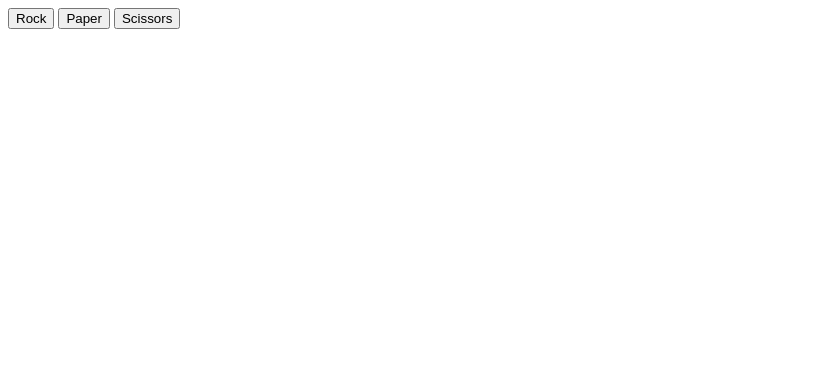
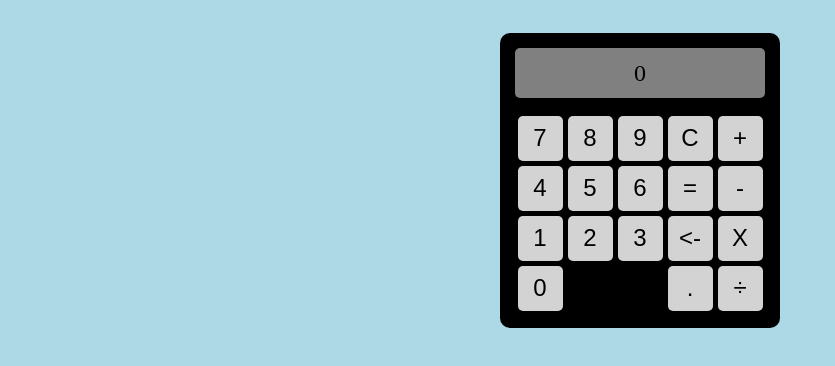
Before and after one commit to Oisin-Anderson/OdinProjectWork, a plain HTML site: page Foundations/Javascript/Calculator/index.html in a window 1280 px wide. Shown: the whole page, without its empty margins (0-835 px from the left). Drawn offline with Linux system fonts and the light colour scheme.

Commit message:
Calculator
Done css and html for calculator.
Small work on javascript done.

```diff
--- a/Foundations/Javascript/Calculator/index.html
+++ b/Foundations/Javascript/Calculator/index.html
@@ -6,11 +6,41 @@
     <meta name="viewport" content="width=device-width, initial-scale=1.0">
     <title>Calculator</title>
     <script src="main.js"></script>
+    <link rel="stylesheet" href="styles.css">
 </head>
 <body>
-    <button id="rock">Rock</button>
-    <button id="paper">Paper</button>
-    <button id="scissors">Scissors</button>
-    <div id="results"></div>
+    <div id="calculator">
+        <div class="row">
+            <div id="dtiles"><p id="result">0</p></div>
+        </div>
+        <div class="row">
+            <div class="tiles"><button id="seven" class="number">7</button></div>
+            <div class="tiles"><button id="eight" class="number">8</button></div>
+            <div class="tiles"><button id="nine" class="number">9</button></div>
+            <div class="tiles"><button id="clear">C</button></div>
+            <div class="tiles"><button id="add">+</button></div>
+        </div>
+        <div class="row">
+            <div class="tiles"><button id="four" class="number">4</button></div>
+            <div class="tiles"><button id="five" class="number">5</button></div>
+            <div class="tiles"><button id="six" class="number">6</button></div>
+            <div class="tiles"><button id="equal">=</button></div>
+            <div class="tiles"><button id="sub">-</button></div>
+        </div>
+        <div class="row">
+            <div class="tiles"><button id="one" class="number">1</button></div>
+            <div class="tiles"><button id="two" class="number">2</button></div>
+            <div class="tiles"><button id="three" class="number">3</button></div>
+            <div class="tiles"><button id="back"><-</button></div>
+            <div class="tiles"><button id="mul">X</button></div>
+        </div>
+        <div class="row">
+            <div class="tiles"><button id="zero" class="number">0</button></div>
+            <div class="tiles"></div>
+            <div class="tiles"></div>
+            <div class="tiles"><button id="dot">.</button></div>
+            <div class="tiles"><button id="div">÷</button></div>
+        </div>
+    </div>
 </body>
 </html>
--- a/Foundations/Javascript/Calculator/main.js
+++ b/Foundations/Javascript/Calculator/main.js
@@ -2,69 +2,14 @@ $ = function(id){
 	return document.getElementById(id);
 }
 
-$$ = function(id){
-	return document.querySelector(id);
+function game(){
+    console.log("Hello");
 }
 
-var playChoice = "";
-var compChoice = "";
-var count = Array(0, 0, 0)
 
-function getCompChoice(){
-    let choices = Array("rock", "paper", "scissors");
-    let compchoice = choices[Math.floor(Math.random()*choices.length)];
-    return compchoice;
-}
 
-function decider(play, comp){
-    if((play == "rock" && comp == "scissors") || (play == "scissors" && comp == "paper") || (play == "paper" && comp == "rock")){
-        //console.log("Player wins.");
-        return "P";
-    }
-    else if(play == comp){
-        //console.log("Chose The Same. No Winner.");
-        return "D";
-    }
-    else{
-        //console.log("Computer Wins.");
-        return "C"
-    }
-}
-
-function game(player){
-    let win = "";
-    let outcome = "";
-    compChoice = getCompChoice();
-    outcome = decider(player, compChoice);
-    if(outcome == "P"){
-        win = "Player Wins";
-        count[0] += 1;
-    }
-    else if(outcome == "D"){
-        win = "Draw";
-        count[1] += 1;
-    }
-    else if(outcome == "C"){
-        win = "Computer Wins";
-        count[2] += 1;
-    }
-
-    const container = $$("#results");
-    const div = document.createElement('div');
-
-    const winner = document.createElement('h2');
-    winner.textContent = win;
-    div.appendChild(winner);
-
-    const score = document.createElement('h4');
-    score.textContent = "P: "+count[0]+",D: "+count[1]+",C: "+count[2];
-    div.appendChild(score);
-    container.appendChild(div);
-}
 
 window.onload = function(){
-    $("rock").onclick = function(){game("rock");}
-    $("scissors").onclick = function(){game("scissors");}
-    $("paper").onclick = function(){game("paper");}
+    document.getElementsByClassName("number").onclick = function(){game();}
 
 }
--- /dev/null
+++ b/Foundations/Javascript/Calculator/styles.css
@@ -0,0 +1,62 @@
+.tiles{
+    width: 50px;
+    height: 50px;
+    background-color: black;
+    font-size: 16px;
+    display: flex;
+    align-items: center;
+    justify-content: center;
+}
+
+#dtiles{
+    display: flex;
+    width: 250px;
+    height: 50px;
+    align-items: center;
+    justify-content: center;
+    background-color: grey;
+    border-radius: 5px;
+    margin-bottom: 15px;
+}
+
+button{
+    width: 45px;
+    height: 45px;
+    background-color: lightgray;
+    border: none;
+    font-size: 24px;
+    border-radius: 5px;
+    transition-duration: 0.4s;
+}
+
+button:hover {
+    background-color: #4CAF50; /* Green */
+    color: white;
+}
+
+button:active {
+    background-color: #3e8e41;
+    transform: translateY(2px);
+}
+
+p{
+    font-size: 24px;
+}
+
+body{
+    display: flex;
+    align-items: center;
+    justify-content: center;
+    background-color: lightblue;
+}
+
+.row{
+    display: flex;
+}
+
+#calculator{
+    margin-top: 25px;
+    border-radius: 10px;
+    background-color: black;
+    padding: 15px;
+}
```
